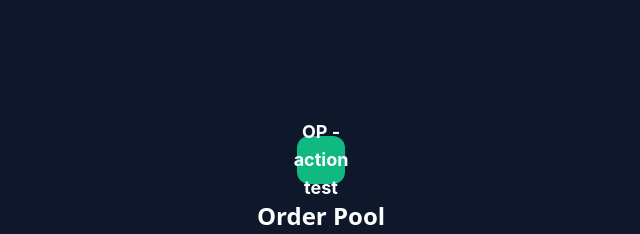
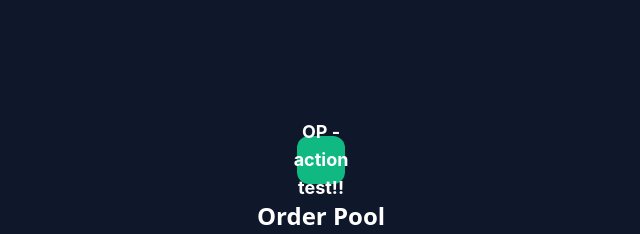
Before and after one commit to Abdulaziz-algharbi/order-pools-app, a React (Vite) app: page /login in a window 1280 px wide. Shown: the top 234 px of the page, without its empty margins (319-959 px from the left). Built offline with nearby package versions, Linux system fonts and the light colour scheme; no server answers.

Commit message:
test action 3

```diff
--- a/src/pages/auth/LoginPage.tsx
+++ b/src/pages/auth/LoginPage.tsx
@@ -40,7 +40,7 @@ export function LoginPage() {
       <div className="w-full max-w-md">
         <div className="mb-8 text-center">
           <div className="mx-auto mb-4 flex h-12 w-12 items-center justify-center rounded-xl bg-secondary text-lg font-bold text-white">
-            OP - action test
+            OP - action test!!
           </div>
           <h1 className="font-heading text-2xl font-semibold text-white">
             Order Pool
```
